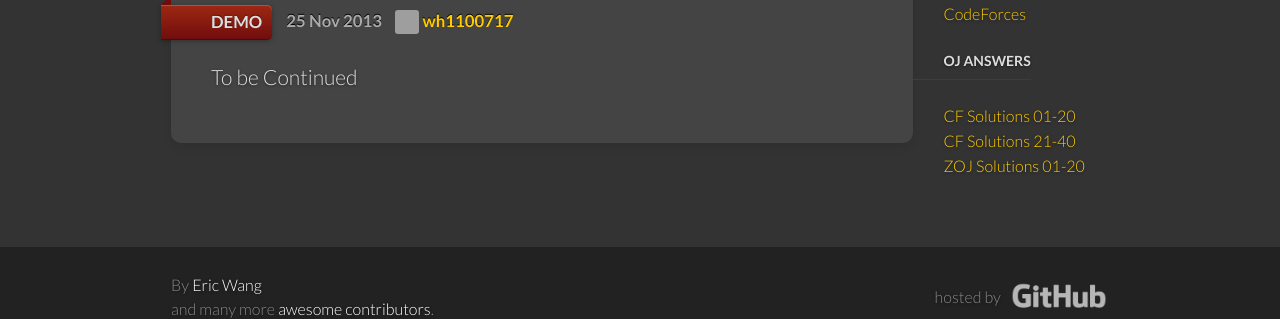
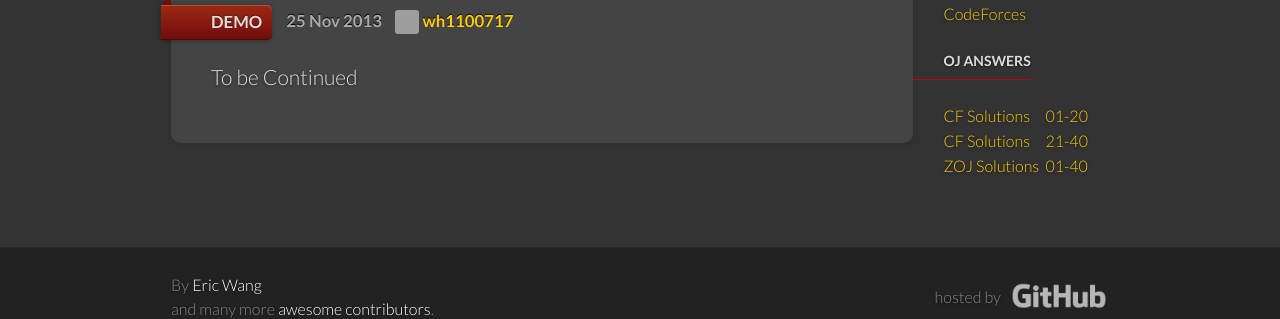
Before and after one commit to wh1100717/poly.emptystack.net, a Jekyll site: the page built from python/zoj.md, in a window 1280 px wide. Shown: the part 265-584 px from the top of the page. Built offline with Jekyll 4.4.1, drawn with Linux system fonts in a browser that asks for light colours; some web fonts are replaced; Markdown is read by kramdown in place of the engine named in the settings; grey boxes are pictures that could not be loaded.

Commit message:
display style modified

```diff
--- a/_includes/python_contents.html
+++ b/_includes/python_contents.html
@@ -16,6 +16,17 @@
         </ul>
         <h4>OJ  Answers</h4>
         <ul>
+            <li class="{% if {{page.title}} == 'CF Solutions 01-20' %}current{% endif %}">
+                <a href="{{site.url}}/python/answers/cf1-20">CF Solutions &nbsp;&nbsp;&nbsp;&nbsp;01-20</a>
+            </li>
+            <li class="{% if {{page.title}} == 'CF Solutions 21-40' %}current{% endif %}">
+                <a href="{{site.url}}/python/answers/cf21-40">CF Solutions &nbsp;&nbsp;&nbsp;&nbsp;21-40</a>
+            </li>
+            <li class="{% if {{page.title}} == 'ZOJ Solutions 01-20' %}current{% endif %}">
+                <a href="{{site.url}}/python/answers/zoj1-20">ZOJ Solutions &nbsp;01-40</a>
+            </li>
+
+<!--
             {% for currentPage in site.pages %}
                 {% if currentPage.url contains '/python/answers/'%}
                     <li class="{% if currentPage.title == {{page.title}} %}current{% endif %}">
@@ -23,6 +34,7 @@
                     </li>
                 {% endif %}
             {% endfor %}
+-->
         </ul>
     </aside>
 </div>
```
